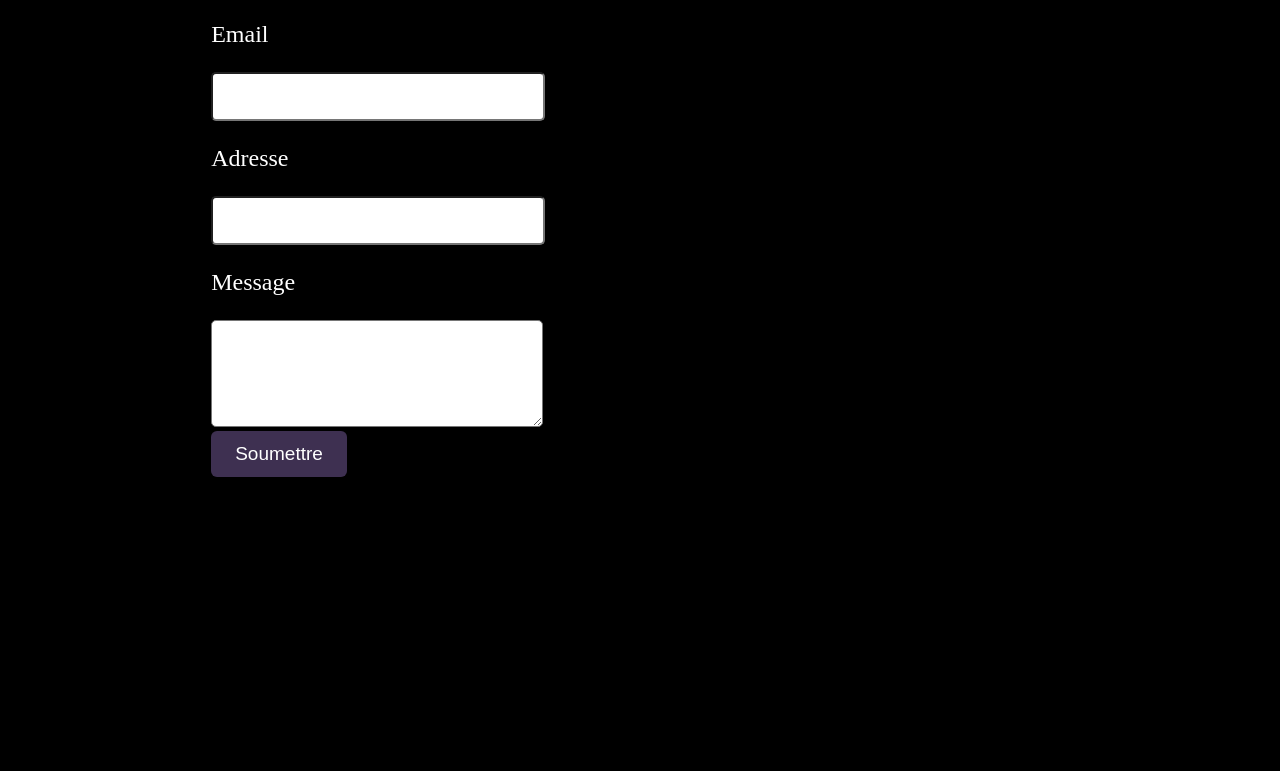
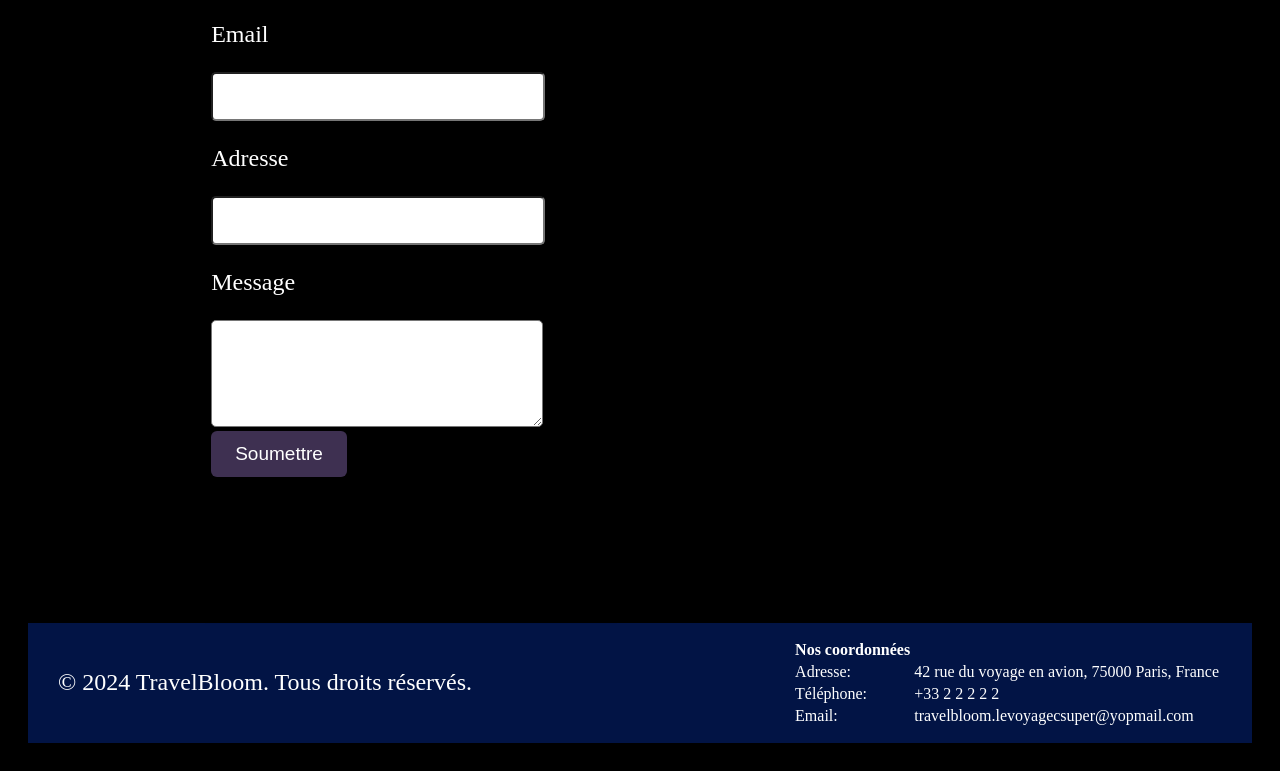
Before and after one commit to damiengomez/Project-TravelBloom, a plain HTML site: page contact.html in a window 1280 px wide. Shown: the part 550-1321 px from the top of the page. Before the commit the page ends 1201 px from the top, so only its background shows below. Drawn offline with Linux system fonts and the light colour scheme.

Commit message:
add footer + table on all pages

```diff
--- a/contact.html
+++ b/contact.html
@@ -96,6 +96,26 @@
         </div>
       </div>
     </div>
+    <footer class="footer">
+      <p>&copy; 2024 TravelBloom. Tous droits réservés.</p>
+      <table>
+        <tr>
+          <th>Nos coordonnées</th>
+        </tr>
+        <tr>
+          <td>Adresse:</td>
+          <td>42 rue du voyage en avion, 75000 Paris, France</td>
+        </tr>
+        <tr>
+          <td>Téléphone:</td>
+          <td>+33 2 2 2 2 2</td>
+        </tr>
+        <tr>
+          <td>Email:</td>
+          <td>travelbloom.levoyagecsuper@yopmail.com</td>
+        </tr>
+      </table>
+    </footer>
     <script src="script.js"></script>
 </body>
 
--- a/style.css
+++ b/style.css
@@ -4,6 +4,14 @@ body {
 }
 
 .header {
+  display: flex;
+  align-items: center;
+  justify-content: space-between;
+  padding: 15px 30px;
+  background-color: #021445;
+}
+
+.footer {
   display: flex;
   align-items: center;
   justify-content: space-between;
```
Also changed, not shown: about.html (+23 -2 lines), index.html (+20 -0 lines).
